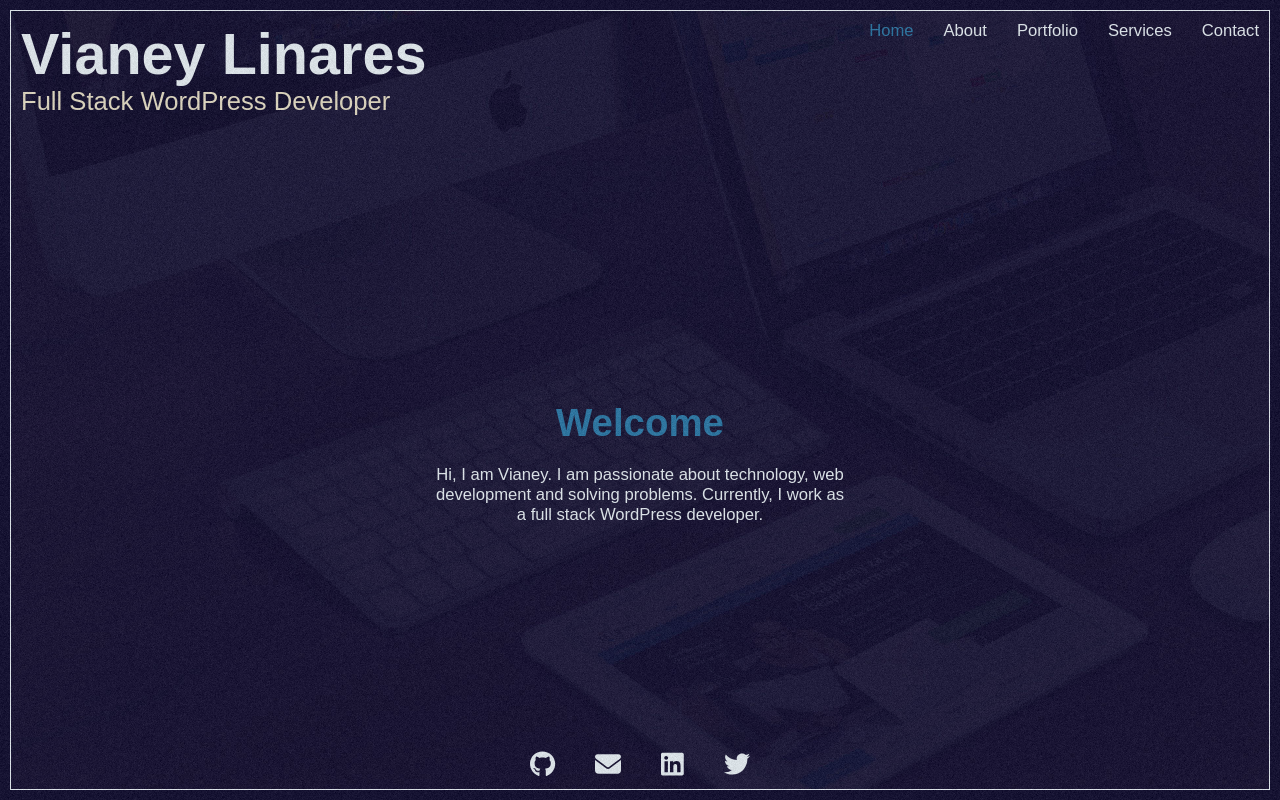
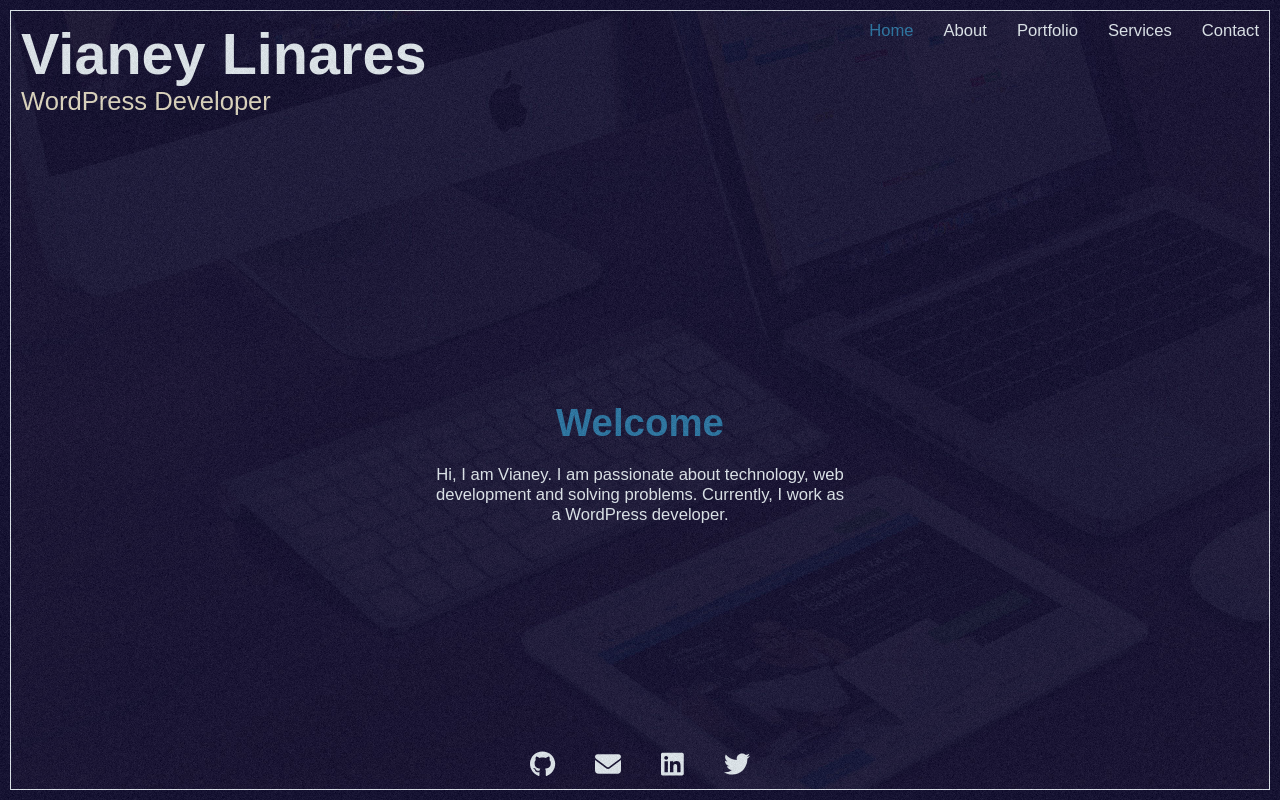
Before and after one commit to vianeylinares/vl-react, a React (Create React App) app: page /home in a window 1280 px wide. Built offline with nearby package versions, Linux system fonts and the light colour scheme.

Commit message:
Adjusted title.

```diff
--- a/src/components/Home.js
+++ b/src/components/Home.js
@@ -14,7 +14,7 @@ export const Home = () => {
         <div className='welcome'>
           <h2>Welcome</h2>
           <p>
-            Hi, I am Vianey. I am passionate about technology, web development and solving problems. Currently, I work as a full stack WordPress developer.
+            Hi, I am Vianey. I am passionate about technology, web development and solving problems. Currently, I work as a WordPress developer.
           </p>
         </div>
       </div>
--- a/src/components/layout/HeaderNav.js
+++ b/src/components/layout/HeaderNav.js
@@ -47,7 +47,7 @@ export const HeaderNav = () => {
         <div className='branding-socials'>
             <div className='branding'>
                 <h1>Vianey Linares</h1>
-                <span>Full Stack WordPress Developer</span>
+                <span>WordPress Developer</span>
             </div>
             <div id="mobile-menu" className="icon" onClick={mainMenuActivation}>
                 <FontAwesomeIcon icon={faBars} />
```
